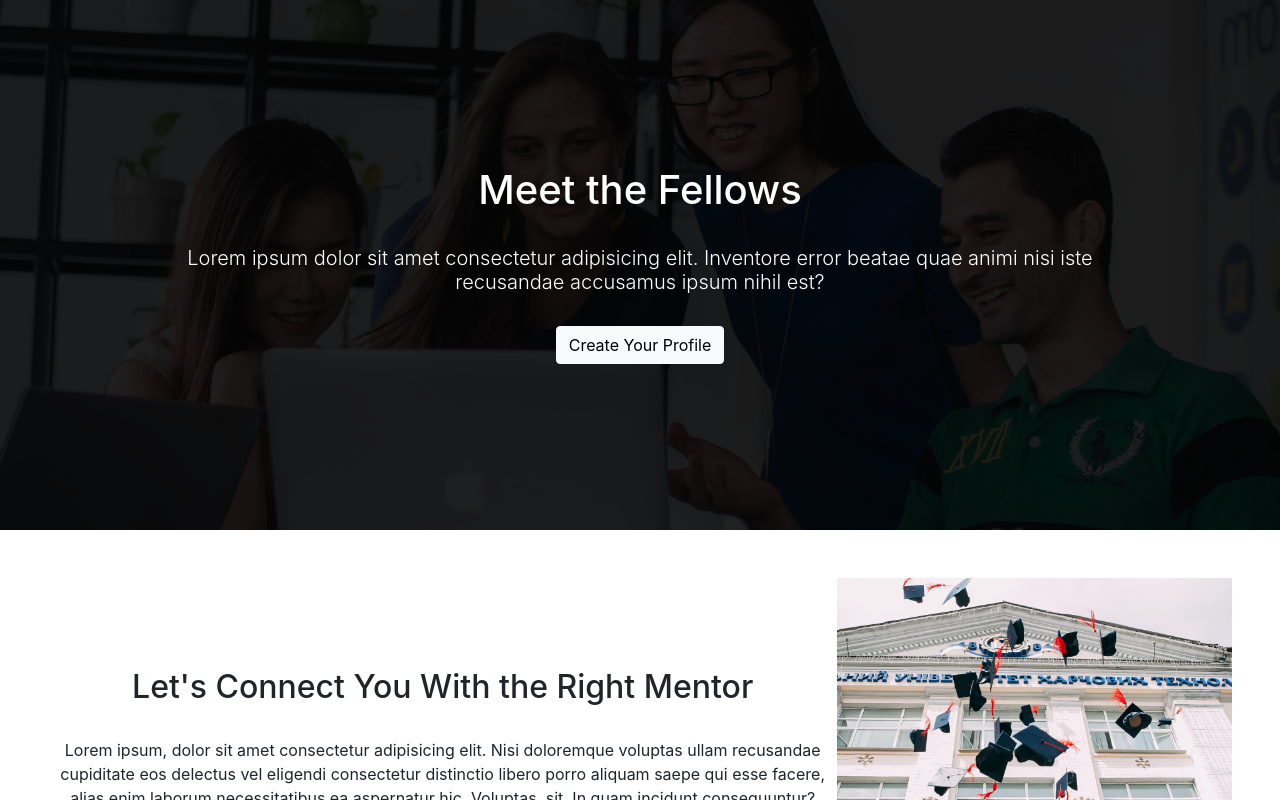
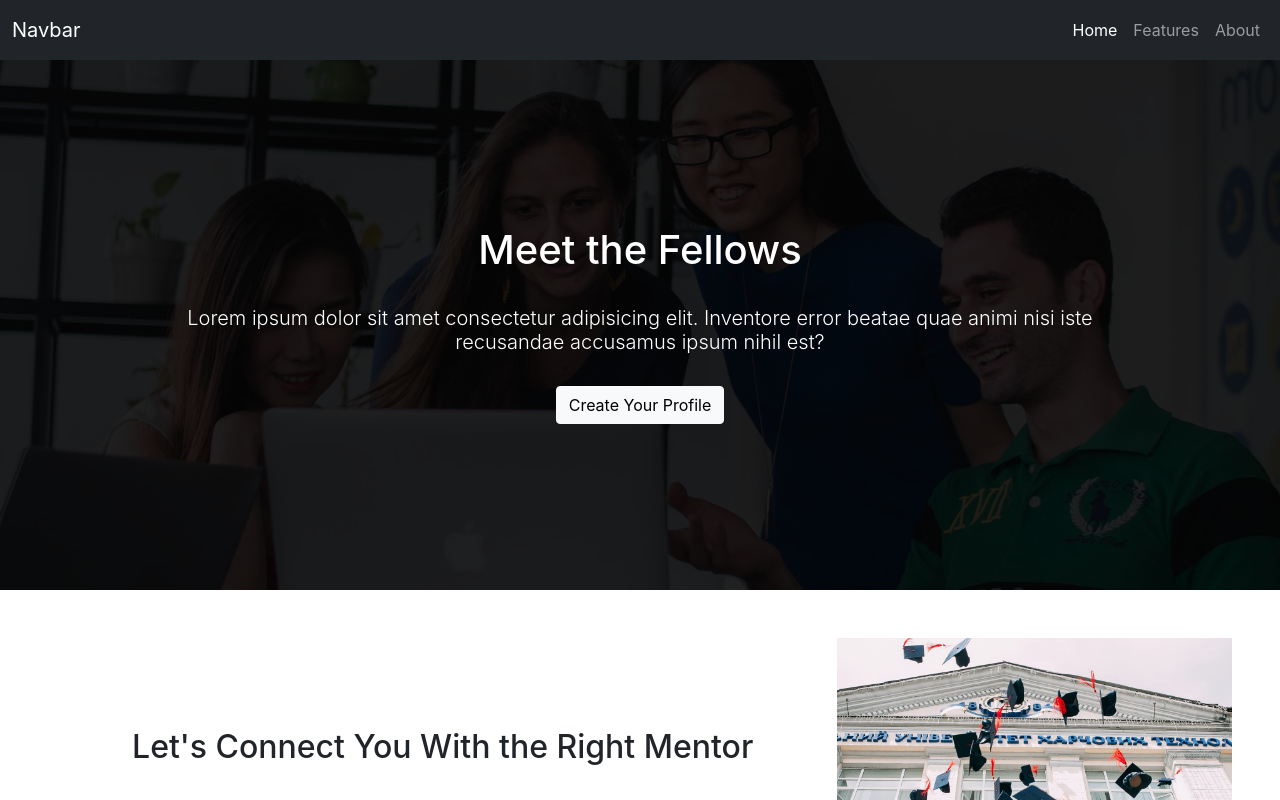
Before and after one commit to sibteali786/Web_Project, a React (Create React App) app: page / in a window 1280 px wide. Shown: the top 800 px of the page. Built offline with nearby package versions, Linux system fonts and the light colour scheme.

Commit message:
done with navbar

```diff
--- a/src/App.js
+++ b/src/App.js
@@ -1,9 +1,10 @@
 import "./App.css";
 import Layout from "./components/mentorship-section/Layout";
-
+import Home from "./Pages/Home";
 const App = () => {
   return (
     <div>
+      <Home />
       <Layout />
     </div>
   );
--- /dev/null
+++ b/src/Pages/Home.js
@@ -0,0 +1,11 @@
+import React from "react";
+import Navbar from "../components/Navbar";
+const Home = () => {
+  return (
+    <div>
+      <Navbar />
+    </div>
+  );
+};
+
+export default Home;
--- /dev/null
+++ b/src/Styles/Navbar.module.css
@@ -0,0 +1,3 @@
+.nav {
+  height: 60px;
+}
--- /dev/null
+++ b/src/components/Navbar.js
@@ -0,0 +1,51 @@
+import React from "react";
+import styles from "../Styles/Navbar.module.css";
+import { useState } from "react";
+const Navbar = () => {
+  const [isCollapsed, setIsCollapsed] = useState(true);
+  const handleCollapsed = () => setIsCollapsed(!isCollapsed);
+  return (
+    <div>
+      <nav
+        className={`${styles.nav} navbar navbar-expand-md navbar-dark bg-dark fixed-top`}
+      >
+        <div className="container-fluid">
+          <button
+            className="navbar-toggler"
+            type="button"
+            onClick={handleCollapsed}
+          >
+            <span className="navbar-toggler-icon"></span>
+          </button>
+          <span className="navbar-brand" href="#">
+            Navbar
+          </span>
+          <div
+            className={`${isCollapsed ? "collapse" : ""} navbar-collapse`}
+            id="navmenu"
+          >
+            <ul className="navbar-nav ms-auto">
+              <li className="nav-item">
+                <a className="nav-link active" aria-current="page" href="#home">
+                  Home
+                </a>
+              </li>
+              <li className="nav-item">
+                <a className="nav-link" href="#feature">
+                  Features
+                </a>
+              </li>
+              <li className="nav-item">
+                <a className="nav-link" href="#about">
+                  About
+                </a>
+              </li>
+            </ul>
+          </div>
+        </div>
+      </nav>
+    </div>
+  );
+};
+
+export default Navbar;
--- a/src/components/mentorship-section/Layout.js
+++ b/src/components/mentorship-section/Layout.js
@@ -5,7 +5,7 @@ import SectionText from "./SectionText";
 
 const Layout = () => {
   return (
-    <div className="container-fluid p-0">
+    <div className="container-fluid p-0" style={{ marginTop: "60px" }}>
       <Header />
       <SectionText />
       <div className="px-3 px-sm-4 px-md-5 pb-5 text-center">
```
